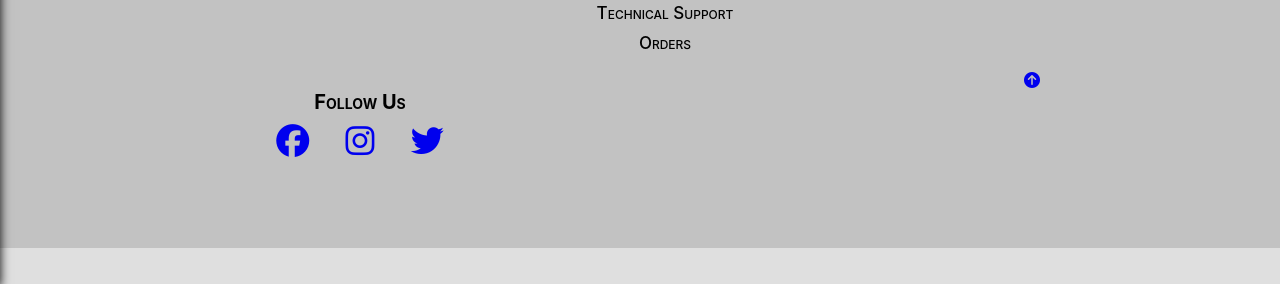
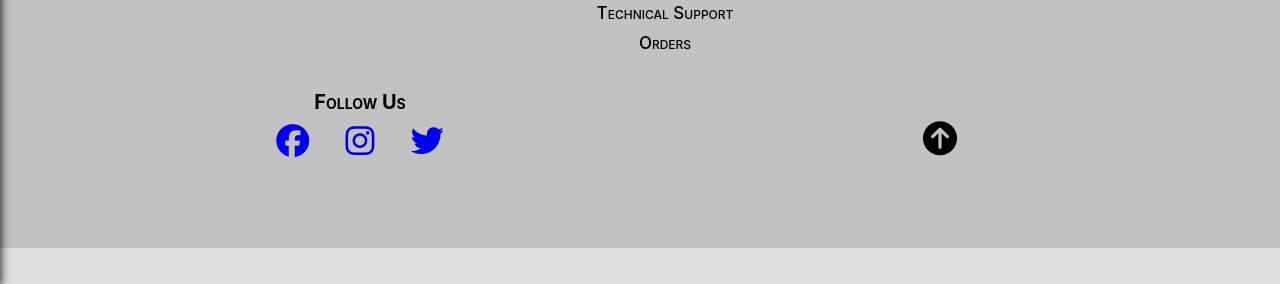
Before and after one commit to Bekbo1sun/diploma, a React (Create React App) app: page /products/1 in a window 1280 px wide. Shown: the part 513-797 px from the top of the page. Built offline with nearby package versions, Linux system fonts and the light colour scheme; no server answers; the database is empty.

Commit message:
styled the GoUp button in the footer.css file

```diff
--- a/src/component/Footer/Footer.css
+++ b/src/component/Footer/Footer.css
@@ -115,13 +115,28 @@
   transform: scaleX(1);
 }
 
-.Footer .GoUp {
-  width: 100%;
+.GoUp {
+  width: 25%;
   text-align: center;
+  display: flex;
+  justify-content: center;
+  align-items: center;
 }
-.Footer .GoUp a {
+
+.GoUp a {
   text-decoration: none;
 }
-.GoUp Link i {
-  color: #000000;
+
+.icons {
+  text-align: end;
 }
+
+.GoUp i {
+  font-size: 34px;
+  color: #000;
+  margin: 0 10px;
+}
+
+.GoUp i:hover {
+  color: rgb(0, 63, 5);
+}
```
